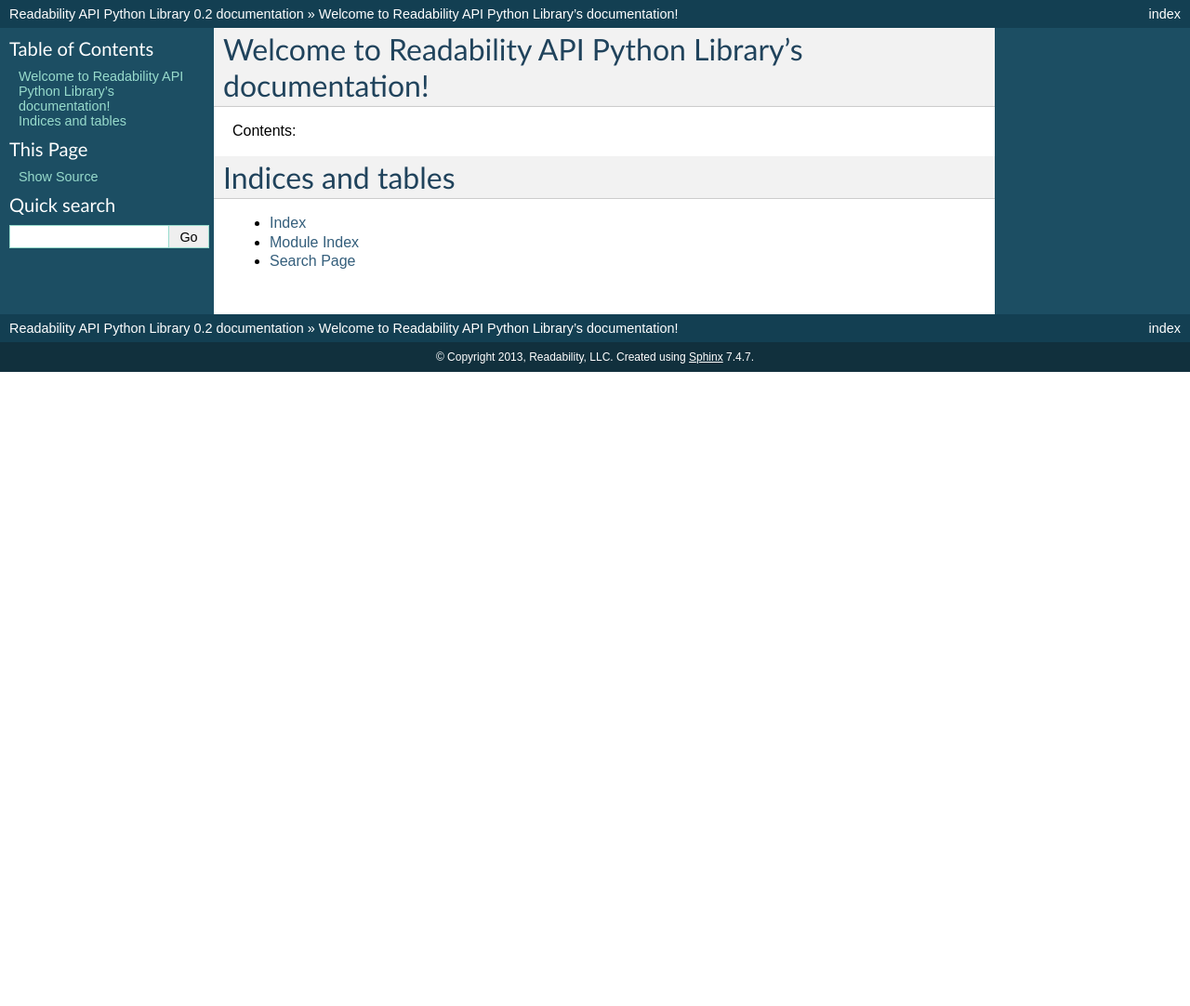
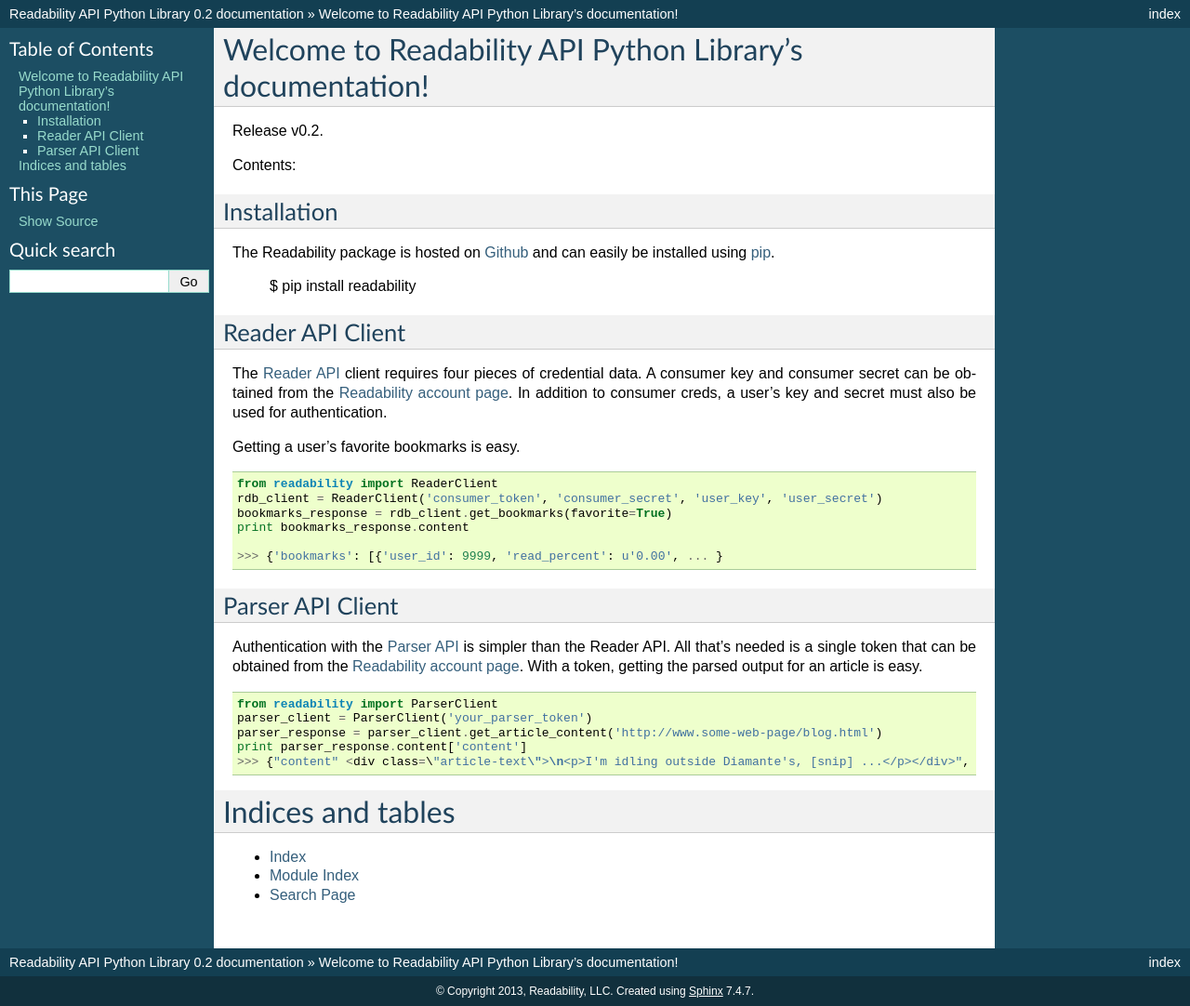
Before and after one commit to ReadabilityHoldings/python-readability-api, a Sphinx documentation site: the page built from docs/index.rst, in a window 1280 px wide. Shown: the whole page at 93% size. Built offline with Sphinx 7.4.7, drawn with Linux system fonts in a browser that asks for light colours; before the commit the page ends 900 px from its top, so only the background shows below that.

Commit message:
Add initial docs

```diff
--- a/docs/index.rst
+++ b/docs/index.rst
@@ -6,11 +6,63 @@
 Welcome to Readability API Python Library's documentation!
 ==========================================================
 
+Release v\ |version|.
+
 Contents:
 
 .. toctree::
    :maxdepth: 2
 
+
+Installation
+------------
+
+The Readability package is hosted on `Github <https://github.com/arc90/python-readability-api>`_ and
+can easily be installed using `pip <http://www.pip-installer.org/>`_.
+
+
+    $ pip install readability
+
+
+Reader API Client
+-----------------
+
+The `Reader API <http://readability.com/developers/api/reader>`_ client
+requires four pieces of credential data. A consumer key and consumer
+secret can be obtained from the
+`Readability account page <http://www.readability.com/account/api>`_. In
+addition to consumer creds, a user's key and secret must also be used for
+authentication.
+
+Getting a user's favorite bookmarks is easy.
+
+::
+
+    from readability import ReaderClient
+    rdb_client = ReaderClient('consumer_token', 'consumer_secret', 'user_key', 'user_secret')
+    bookmarks_response = rdb_client.get_bookmarks(favorite=True)
+    print bookmarks_response.content
+
+    >>> {'bookmarks': [{'user_id': 9999, 'read_percent': u'0.00', ... }
+
+
+
+Parser API Client
+-----------------
+
+Authentication with the `Parser API <http://readability.com/developers/api/parser>`_
+is simpler than the Reader API. All that's needed is a single token that can
+be obtained from the
+`Readability account page <http://www.readability.com/account/api>`_. With a
+token, getting the parsed output for an article is easy.
+
+::
+
+   from readability import ParserClient
+   parser_client = ParserClient('your_parser_token')
+   parser_response = parser_client.get_article_content('http://www.some-web-page/blog.html')
+   print parser_response.content['content']
+   >>> {"content" <div class=\"article-text\">\n<p>I'm idling outside Diamante's, [snip] ...</p></div>", ... }
 
 
 Indices and tables
```
Also changed, not shown: 1 other file.
